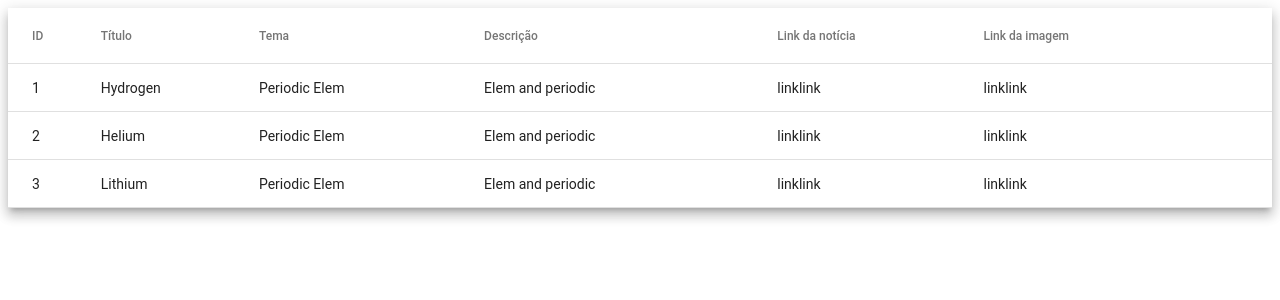
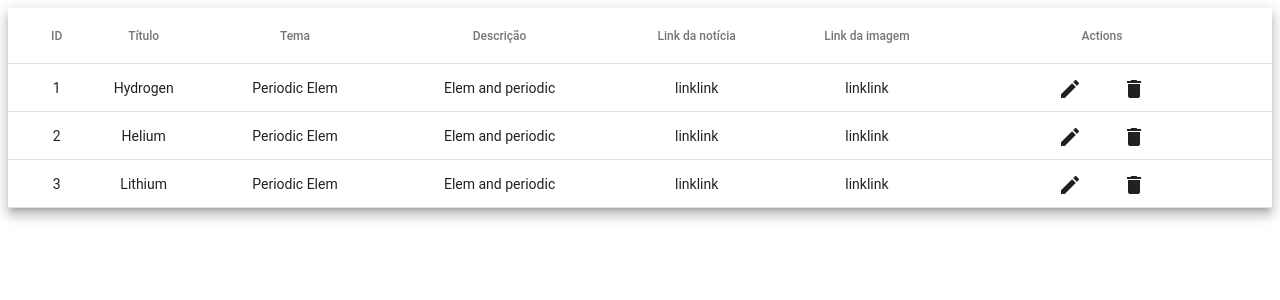
Before and after one commit to AndersonVidal/Casper, an Angular app in the folder casper-frontend/: page / in a window 1280 px wide. Shown: the top 300 px of the page. Built offline with nearby package versions, Linux system fonts and the light colour scheme.

Commit message:
edit and delete button

```diff
--- a/casper-frontend/src/app/notice-table/notice-table.component.html
+++ b/casper-frontend/src/app/notice-table/notice-table.component.html
@@ -1,3 +1,4 @@
+<div>
     <table mat-table [dataSource]="dataSource" class="mat-elevation-z8">
 
         <ng-container matColumnDef="id">
@@ -30,6 +31,19 @@
             <td mat-cell *matCellDef="let element"> {{element.image_url}} </td>
         </ng-container>
 
+        <ng-container matColumnDef="actions">
+            <th mat-header-cell *matHeaderCellDef> Actions </th>
+            <td mat-cell *matCellDef="let element">
+                <button md-raised-button mat-button>
+                    <i class="material-icons">edit</i>
+                </button>
+                <button md-raised-button mat-button>
+                    <i class="material-icons">delete</i>
+                </button>
+            </td>
+        </ng-container>
+
         <tr mat-header-row *matHeaderRowDef="displayedColumns"></tr>
         <tr mat-row *matRowDef="let row; columns: displayedColumns;"></tr>
     </table>
+</div>
--- a/casper-frontend/src/app/notice-table/notice-table.component.scss
+++ b/casper-frontend/src/app/notice-table/notice-table.component.scss
@@ -1,3 +1,8 @@
 table {
+    text-align: center !important;
     width: 100%;
 }
+
+.mat-header-cell {
+    text-align: center;
+}
--- a/casper-frontend/src/app/notice-table/notice-table.component.ts
+++ b/casper-frontend/src/app/notice-table/notice-table.component.ts
@@ -48,6 +48,6 @@ export class NoticeTableComponent implements OnInit {
   ngOnInit() {
   }
 
-  displayedColumns: string[] = ['id', 'title', 'topic', 'description', 'notice_url', 'image_url'];
+  displayedColumns: string[] = ['id', 'title', 'topic', 'description', 'notice_url', 'image_url', 'actions'];
   dataSource = NOTICE_DATA;
 }
```
Lines whose indentation alone changed are shown as unchanged.
